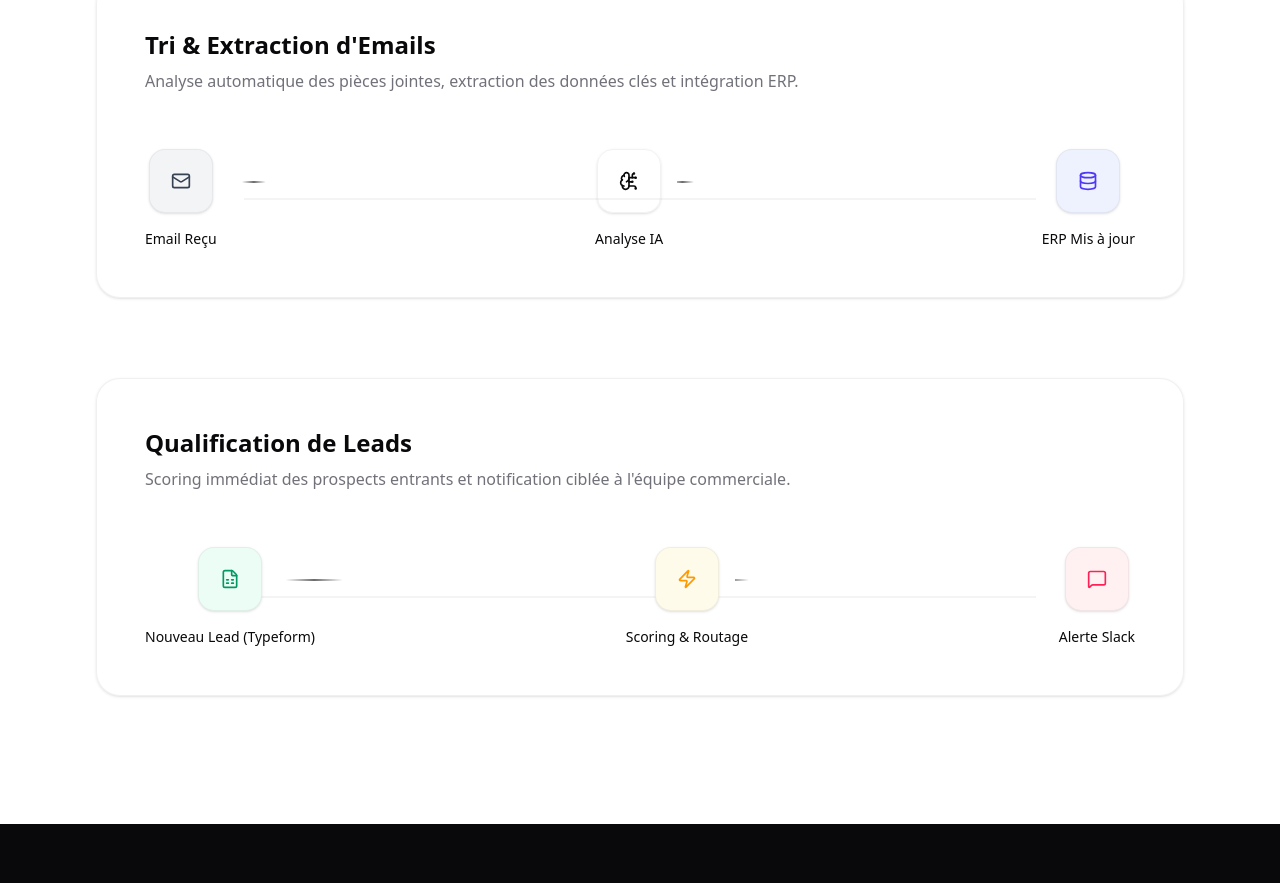
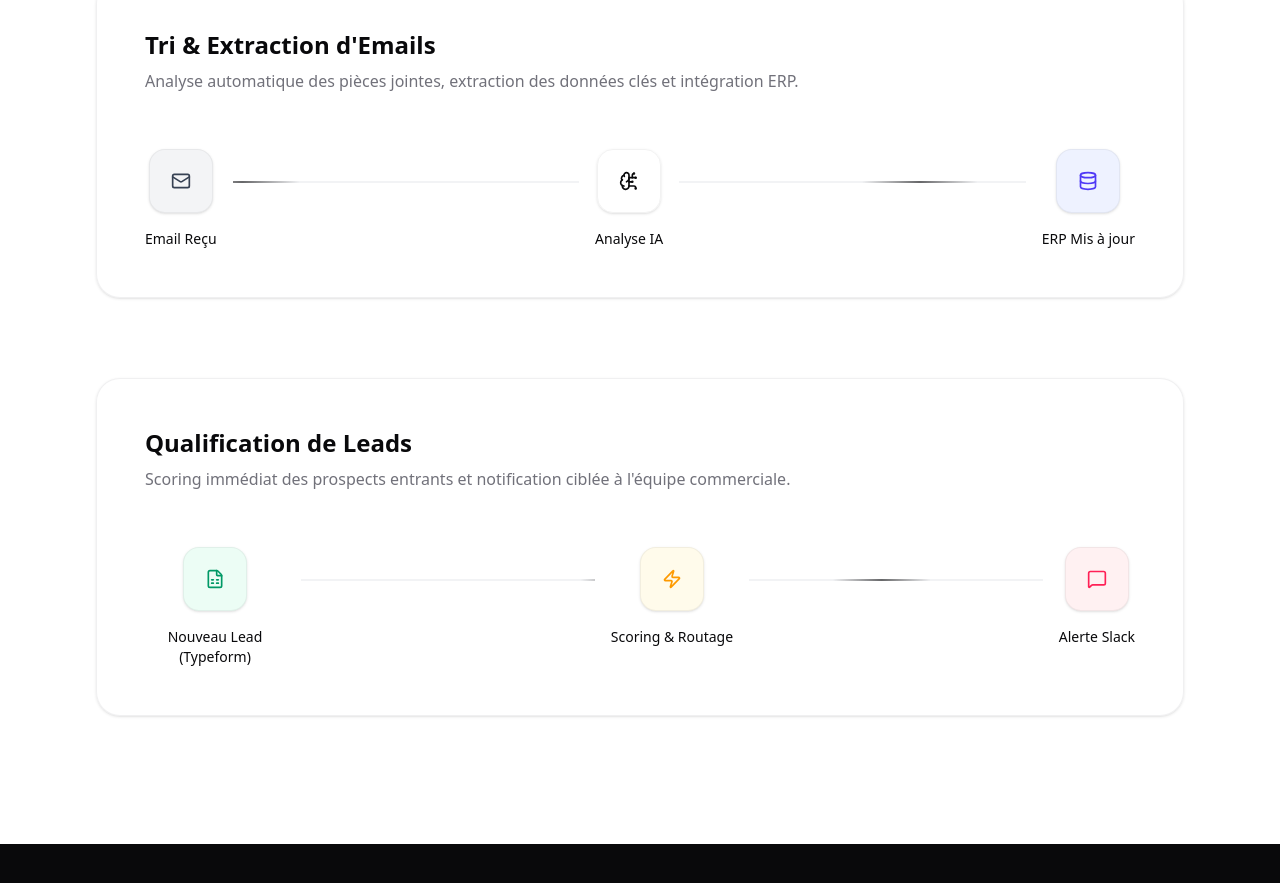
Before and after one commit to magentyagency-ops/Nira.consulting, a Next.js app: page / in a window 1280 px wide. Shown: the part 4252-5135 px from the top of the page. Built offline with nearby package versions, Linux system fonts and the light colour scheme.

Commit message:
fix: refactor workflow visual flow using flex-1 tracks to ensure particles properly span between nodes

```diff
--- a/src/components/sections/WorkflowShowcase.tsx
+++ b/src/components/sections/WorkflowShowcase.tsx
@@ -65,31 +65,10 @@ export function WorkflowShowcase() {
                             </div>
 
                             {/* Le Flux Visuel */}
-                            <div className="relative flex flex-col md:flex-row items-center justify-between gap-4 md:gap-0">
+                            <div className="relative flex flex-col md:flex-row items-center md:items-start justify-between w-full mt-4">
 
-                                {/* Ligne de connexion globale (visible derrière les nodes, desktop only) */}
-                                <div className="absolute top-1/2 left-[10%] right-[10%] h-[2px] bg-gray-100 hidden md:block -translate-y-1/2 z-0"></div>
-
-                                {flow.nodes.map((node, nodeIndex) => (
-                                    <div key={nodeIndex} className="relative z-10 flex flex-col items-center group w-full md:w-auto">
-
-                                        {/* Particule animée desktop */}
-                                        {nodeIndex < flow.nodes.length - 1 && (
-                                            <div className="hidden md:block absolute top-8 left-1/2 w-full h-[2px] overflow-hidden -z-10 translate-x-[2rem] lg:translate-x-[3rem]">
-                                                <motion.div
-                                                    initial={{ x: "-100%" }}
-                                                    animate={{ x: "100%" }}
-                                                    transition={{
-                                                        duration: 2.5,
-                                                        repeat: Infinity,
-                                                        ease: "linear",
-                                                        delay: flowIndex * 0.5 + nodeIndex
-                                                    }}
-                                                    className={`h-full w-1/3 rounded-full opacity-60 ${flow.particleColor}`}
-                                                    style={{ background: `linear-gradient(90deg, transparent, currentColor, transparent)` }}
-                                                />
-                                            </div>
-                                        )}
+                                {flow.nodes.map((node, nodeIndex) => [
+                                    <div key={`node-${nodeIndex}`} className="relative z-10 flex flex-col items-center group w-full md:w-auto shrink-0">
 
                                         <motion.div
                                             whileHover={{ scale: 1.05 }}
@@ -97,19 +76,40 @@ export function WorkflowShowcase() {
                                         >
                                             {node.icon}
                                         </motion.div>
-                                        <span className="text-xs md:text-sm font-medium text-nira-dark text-center px-2 md:px-0">
+                                        <span className="text-xs md:text-sm font-medium text-nira-dark text-center px-2 md:px-0 max-w-[140px]">
                                             {node.label}
                                         </span>
 
                                         {/* Flèche de connexion verticale mobile */}
                                         {nodeIndex < flow.nodes.length - 1 && (
-                                            <div className="md:hidden flex flex-col items-center my-2">
-                                                <div className="w-px h-4 bg-nira-gray/20"></div>
-                                                <div className="w-2 h-2 border-b border-r border-nira-gray/30 rotate-45 -mt-1"></div>
+                                            <div className="md:hidden flex flex-col items-center my-3">
+                                                <div className="w-px h-6 bg-nira-gray/10"></div>
+                                                <div className="w-2 h-2 border-b border-r border-nira-gray/20 rotate-45 -mt-1"></div>
                                             </div>
                                         )}
-                                    </div>
-                                ))}
+                                    </div>,
+
+                                    /* Ligne horizontale desktop et particule (seulement entre les noeuds) */
+                                    nodeIndex < flow.nodes.length - 1 && (
+                                        <div key={`line-${nodeIndex}`} className="hidden md:block flex-1 mt-8 h-[2px] mx-4 relative overflow-hidden">
+                                            {/* Ligne de fond grise */}
+                                            <div className="absolute inset-0 bg-gray-200/50"></div>
+                                            {/* Particule animée */}
+                                            <motion.div
+                                                initial={{ x: "-100%" }}
+                                                animate={{ x: "300%" }}
+                                                transition={{
+                                                    duration: 2.2,
+                                                    repeat: Infinity,
+                                                    ease: "linear",
+                                                    delay: flowIndex * 0.4 + nodeIndex * 1.1
+                                                }}
+                                                className={`absolute inset-y-0 w-1/3 rounded-full opacity-60 ${flow.particleColor}`}
+                                                style={{ background: `linear-gradient(90deg, transparent, currentColor, transparent)` }}
+                                            />
+                                        </div>
+                                    )
+                                ])}
 
                             </div>
                         </motion.div>
```
